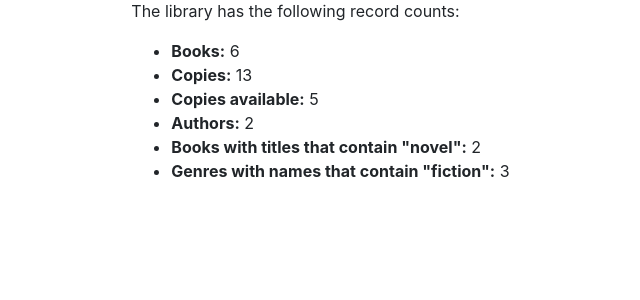
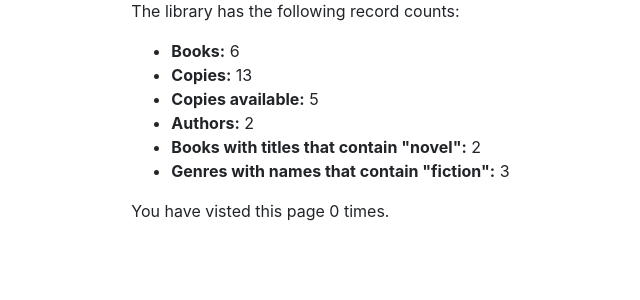
Before and after one commit to kylejohnson1/local-library, a Django app: page /catalog/ in a window 1280 px wide. Shown: the part 143-443 px from the top of the page, without its empty margins (97-737 px from the left). Run offline with Django 3.2, Linux system fonts and the light colour scheme; data comes from the database, SQL or seed files in the repository; both versions use the stored data as it was after the commit; some libraries are stand-ins or nearby versions.

Commit message:
Finished part 7 of tutorial.

```diff
--- a/catalog/templates/index.html
+++ b/catalog/templates/index.html
@@ -13,6 +13,8 @@
     <li><strong>Books with titles that contain "novel":</strong> {{ num_books_with_novel }}</li>
     <li><strong>Genres with names that contain "fiction":</strong> {{ num_genres_with_fiction }}</li>
   </ul>
+
+  <p>You have visted this page {{ num_visits }}{% if num_visits == 1 %} time{% else %} times{% endif %}.</p>
 {% endblock %}
 
 {% block title %}<title>Local Library Homepage</title>{% endblock%}
--- a/catalog/views.py
+++ b/catalog/views.py
@@ -21,6 +21,10 @@ def index(request):
     # Number of genres that contain "fiction"
     num_genres_with_fiction = Genre.objects.filter(name__icontains='fiction').count()
 
+    # Number of visits to this view, as counted in the session variable
+    num_visits = request.session.get('num_visits', 0)
+    request.session['num_visits'] = num_visits + 1
+
     context = {
         'num_books': num_books,
         'num_books_with_novel': num_books_with_novel,
@@ -28,6 +32,7 @@ def index(request):
         'num_instances': num_instances,
         'num_instances_available': num_instances_available,
         'num_authors': num_authors,
+        'num_visits': num_visits,
     }
 
     # Render HTML template index.html with the data in the context variable
```
Also changed, not shown: db.sqlite3.
